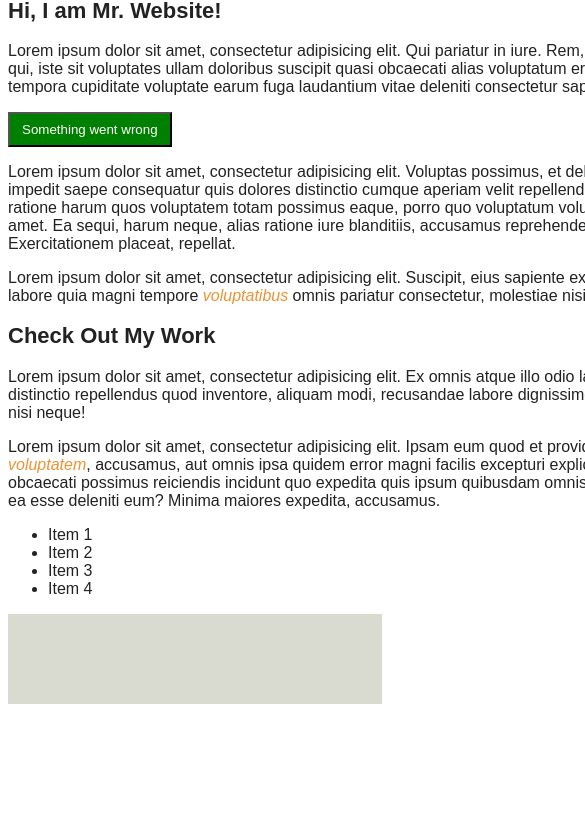
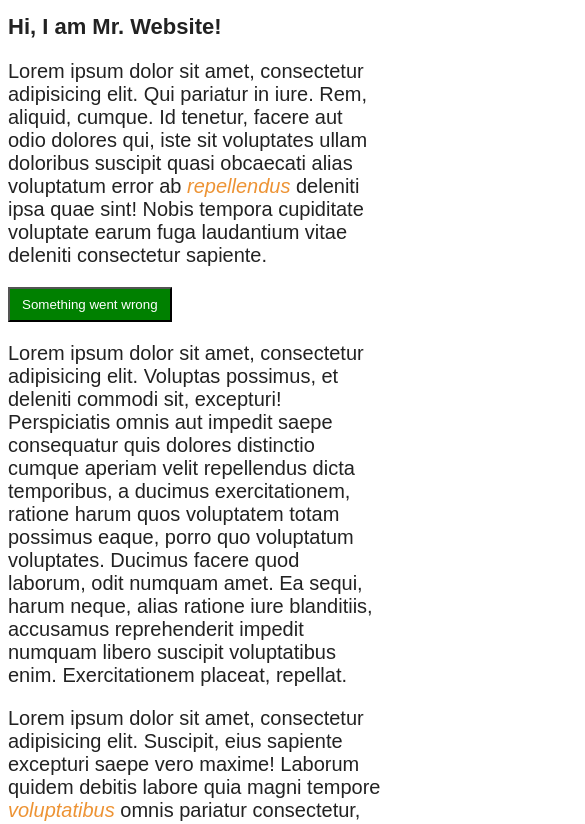
Before and after one commit to bhavyareddivari/sass-project, a website: page index.html in a window 390 px wide. Shown: the part 140-964 px from the top of the page, 585 px wide, since content can reach past the window. Before the commit the page ends 852 px from the top, so only its background shows below. Drawn offline with Linux system fonts and the light colour scheme; a web font is replaced by a local one.

Commit message:
adding functions

```diff
--- a/scss/main.scss
+++ b/scss/main.scss
@@ -1,3 +1,4 @@
+@import "partials/functions";
 @import "partials/variables";
 @import "partials/mixins";
 
@@ -9,6 +10,11 @@
 body {
   font-family: sans-serif;
   color: $text-color;
+  // font-size: em(18px);
+
+  @include large-screens {
+    font-size: 125%;
+  }
 }
 
 h1, h2, h3, h4 {
@@ -33,6 +39,14 @@ a {
   }
 }
 
+.error {
+  color: red;
+}
+.critical-error {
+  @extend .error;
+  border: 1px solid red;
+  font-weight: bold;
+}
 .warning-button {
   @include warning;
   padding: 8px 12px;
@@ -61,11 +75,26 @@ a {
 #main {
   width: $content-width;
   margin: 0 auto;
-
+  @include large-screens {
+    width: auto;
+    max-width: $content-width;
+  }
   #content {
+    // float: left;
+    // width: 6*$col;
   }
 
   #sidebar {
+    float: right;
+    width: 2*$col;
+  }
+  li {
+    list-style-type: none;
+    padding: em(16px) em(20px);
+
+    &:hover {
+      background-color: #efefef;
+    }
   }
 }
 
--- /dev/null
+++ b/scss/partials/_functions.scss
@@ -0,0 +1,11 @@
+@function sum($left, $right) {
+  @return $left + $right;
+}
+
+@function em($pixels, $context: 16px) {
+  @return ($pixels / $context) * 1em;
+}
+
+@function col-width($columns: 12, $page-width: 100%, $gap: 1%) {
+  @return ($page-width - $gap*($columns - 1));
+}
--- a/scss/partials/_mixins.scss
+++ b/scss/partials/_mixins.scss
@@ -1,4 +1,27 @@
 // mixins
+
+@mixin tiny-screens() {
+  @media only screen and (max-width: 320px) {
+    @content;
+  }
+}
+
+@mixin small-screens() {
+  @media only screen and (max-width: 480px) {
+    @content;
+  }
+}
+@mixin medium-screens() {
+  @media only screen and (max-width: 680px) {
+    @content;
+  }
+}
+@mixin large-screens() {
+  @media only screen and (max-width: 960px) {
+    @content;
+  }
+}
+
 @mixin google-font($font) {
   $font:  unquote($font);
   @import url(https://fonts.googleapis.com/css?family=#{$font});
--- a/scss/partials/_variables.scss
+++ b/scss/partials/_variables.scss
@@ -14,3 +14,4 @@ $header-font: "Titllium Web", sans-serif;
 $content-width: 960px;
 $header-height: 60px;
 $footer-height: 90px;
+$col: col-width($columns: 18);
```
Also changed, not shown: css/main.css.
